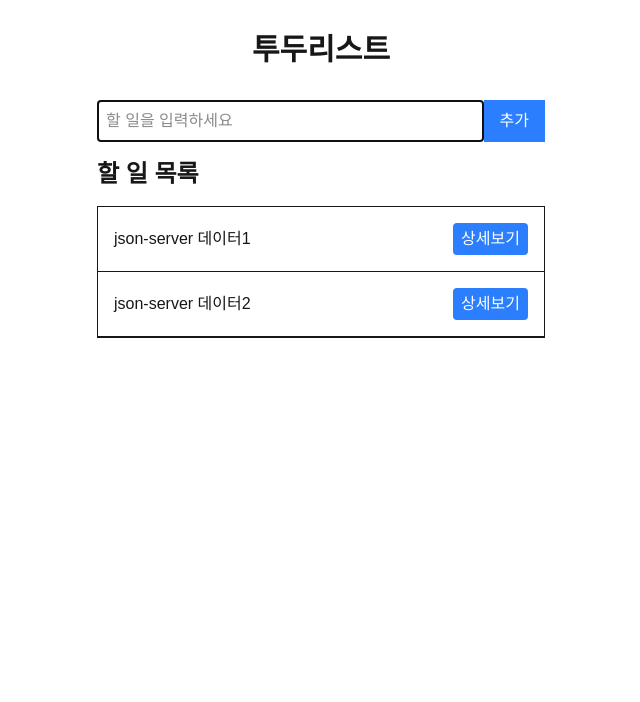
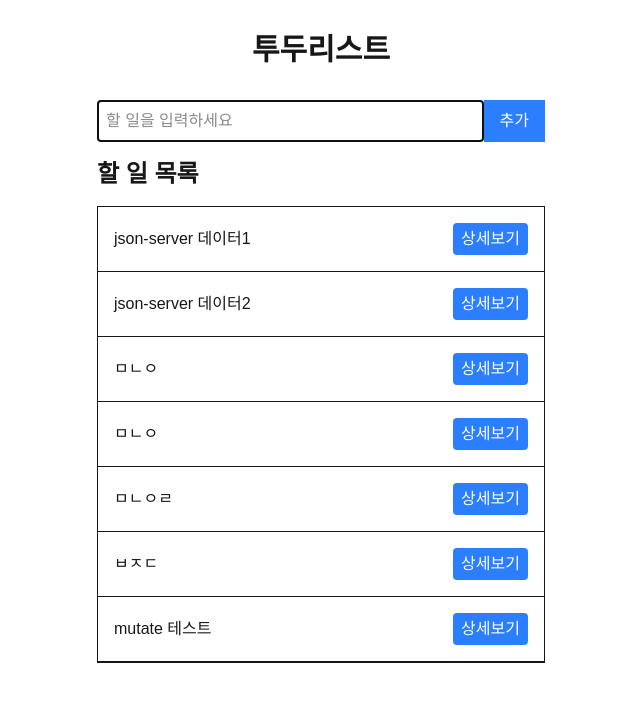
Before and after one commit to 9g-g9/tq-codeit-fs12-nayeon, a Next.js app: page / in a window 1280 px wide. Shown: the top 702 px of the page, without its empty margins (319-959 px from the left). Built offline with nearby package versions, Linux system fonts and the light colour scheme; data requests are answered from the project's data file.

Commit message:
실습 완료

```diff
--- a/db.json
+++ b/db.json
@@ -9,6 +9,31 @@
       "title": "json-server 데이터2",
       "completed": false,
       "id": 2
+    },
+    {
+      "title": "ㅁㄴㅇ",
+      "completed": false,
+      "id": 3
+    },
+    {
+      "title": "ㅁㄴㅇ",
+      "completed": false,
+      "id": 4
+    },
+    {
+      "title": "ㅁㄴㅇㄹ",
+      "completed": false,
+      "id": 5
+    },
+    {
+      "title": "ㅂㅈㄷ",
+      "completed": false,
+      "id": 6
+    },
+    {
+      "title": "mutate 테스트",
+      "completed": false,
+      "id": 7
     }
   ]
 }
--- a/src/app/_components/TodoForm.js
+++ b/src/app/_components/TodoForm.js
@@ -1,34 +1,44 @@
 "use client";
 
 import { addTodo } from "@/api/todos";
-import { useQueryClient } from "@tanstack/react-query";
+import { useMutation, useQueryClient } from "@tanstack/react-query";
 import { useState } from "react";
 
 export default function TodoForm() {
   const [title, setTitle] = useState("");
 
   const queryClient = useQueryClient();
-
-  const handleAddTodo = async (title) => {
-    try {
+  const postTodoMutation = useMutation({
+    mutationFn: async ({ title }) => {
       await addTodo(title);
       await queryClient.invalidateQueries({ queryKey: ["todos"] });
-    } catch (err) {
-      console.error("할 일 추가 중 오류 발생:", err);
-      setError("할 일을 추가하는데 실패했습니다.");
-    }
-  };
+    },
+  });
+
+  // const handleAddTodo = async (title) => {
+  //   try {
+  //     await addTodo(title);
+  //     await queryClient.invalidateQueries({ queryKey: ["todos"] });
+  //   } catch (err) {
+  //     console.error("할 일 추가 중 오류 발생:", err);
+  //     setError("할 일을 추가하는데 실패했습니다.");
+  //   }
+  // };
 
   const handleSubmit = async (e) => {
     e.preventDefault();
     if (!title.trim()) return;
 
-    try {
-      await handleAddTodo(title);
-      setTitle(""); // 입력 필드 초기화
-    } catch (err) {
-      console.error("할 일 추가 중 오류 발생:", err);
-    }
+    postTodoMutation.mutate({
+      title,
+    });
+
+    // try {
+    //   await handleAddTodo(title);
+    //   setTitle(""); // 입력 필드 초기화
+    // } catch (err) {
+    //   console.error("할 일 추가 중 오류 발생:", err);
+    // }
   };
 
   return (
```
